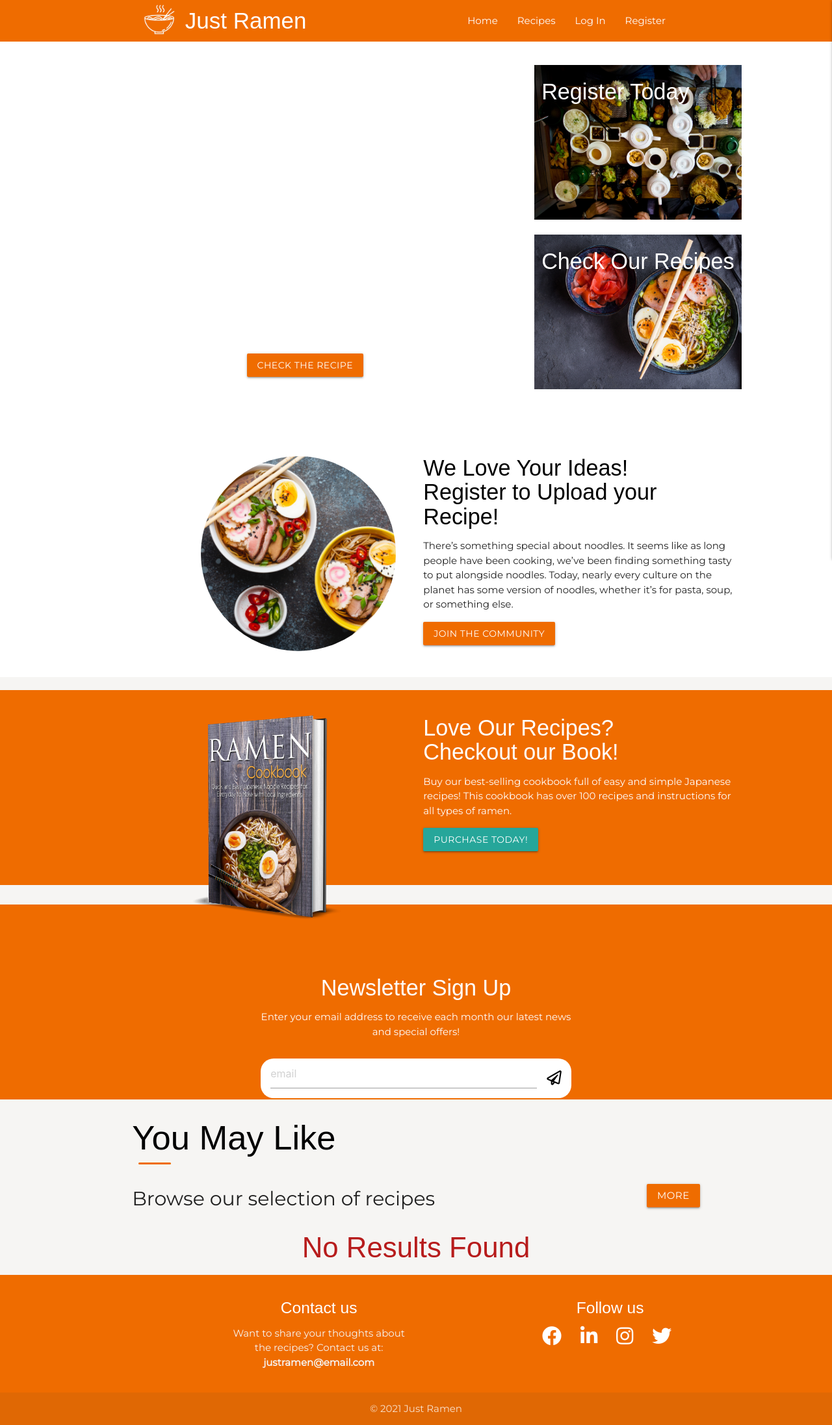
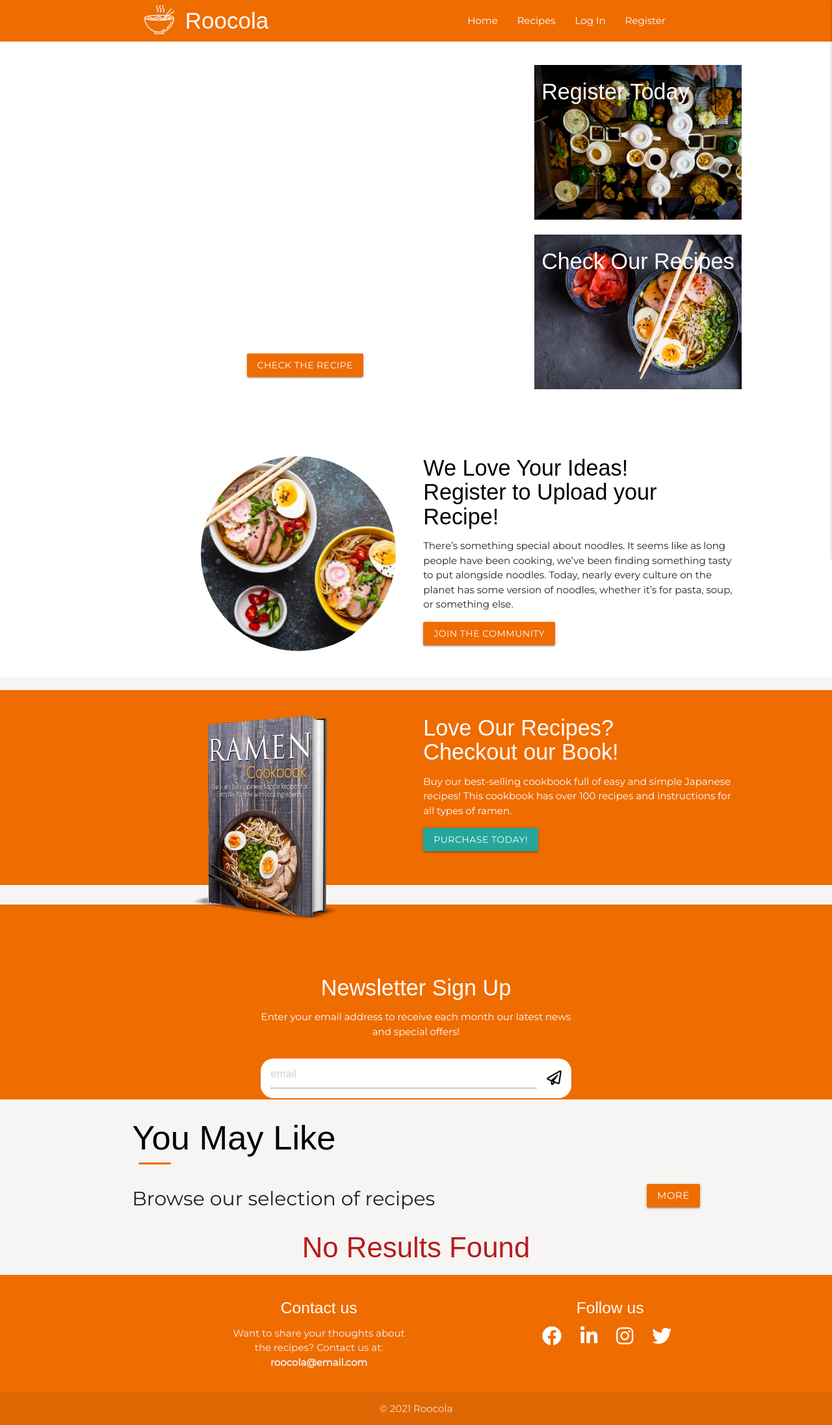
Before and after one commit to tizcoppoli/roocola-website, a Flask app: page / in a window 1280 px wide. Shown: the whole page at 65% size. Run offline with Flask 2, Linux system fonts and the light colour scheme; data that the repository does not hold is empty; some libraries are stand-ins or nearby versions; some web fonts are replaced.

Commit message:
site rebranded as roocola

```diff
--- a/templates/base.html
+++ b/templates/base.html
@@ -20,7 +20,7 @@
     <!-- Custom CSS -->
     <link rel="stylesheet" href="{{ url_for('static', filename='css/style.css') }}" type="text/css">
 
-    <title>Just Ramen</title>
+    <title>Roocola - Online Cookbook</title>
 </head>
 
 <body>
@@ -32,7 +32,7 @@
                 <div class="left">
                     <a href="{{ url_for('home') }}" class="brand-logo valign-wrapper left">
                         <img class="img-logo" src="../static/images/logo.png" alt="logo">
-                        <h5 class="text-logo white-text">Just Ramen</h5>
+                        <h5 class="text-logo white-text">Roocola</h5>
                     </a>
                 </div>
                 <a href="#" data-target="mobile-sidenav" class="sidenav-trigger right"><i class="fas fa-bars"></i></a>
@@ -98,7 +98,7 @@
                 <div class="col l4 offset-l2 s12">
                     <h5 class="white-text center-align">Contact us</h5>
                     <p class="grey-text text-lighten-4 center-align">Want to share your thoughts about the recipes? Contact us at: <br>
-                        <span class="profile-info">justramen@email.com</span>
+                        <span class="profile-info">roocola@email.com</span>
                     </p>
                 </div>
                 <div class="col l4 offset-l2 s12">
@@ -113,7 +113,7 @@
             </div>
         </div>
         <div class="footer-copyright">
-            <div class="container center-align">© 2021 Just Ramen</div>
+            <div class="container center-align">© 2021 Roocola</div>
         </div>
     </footer>
     <!-- /FOOTER -->
```
